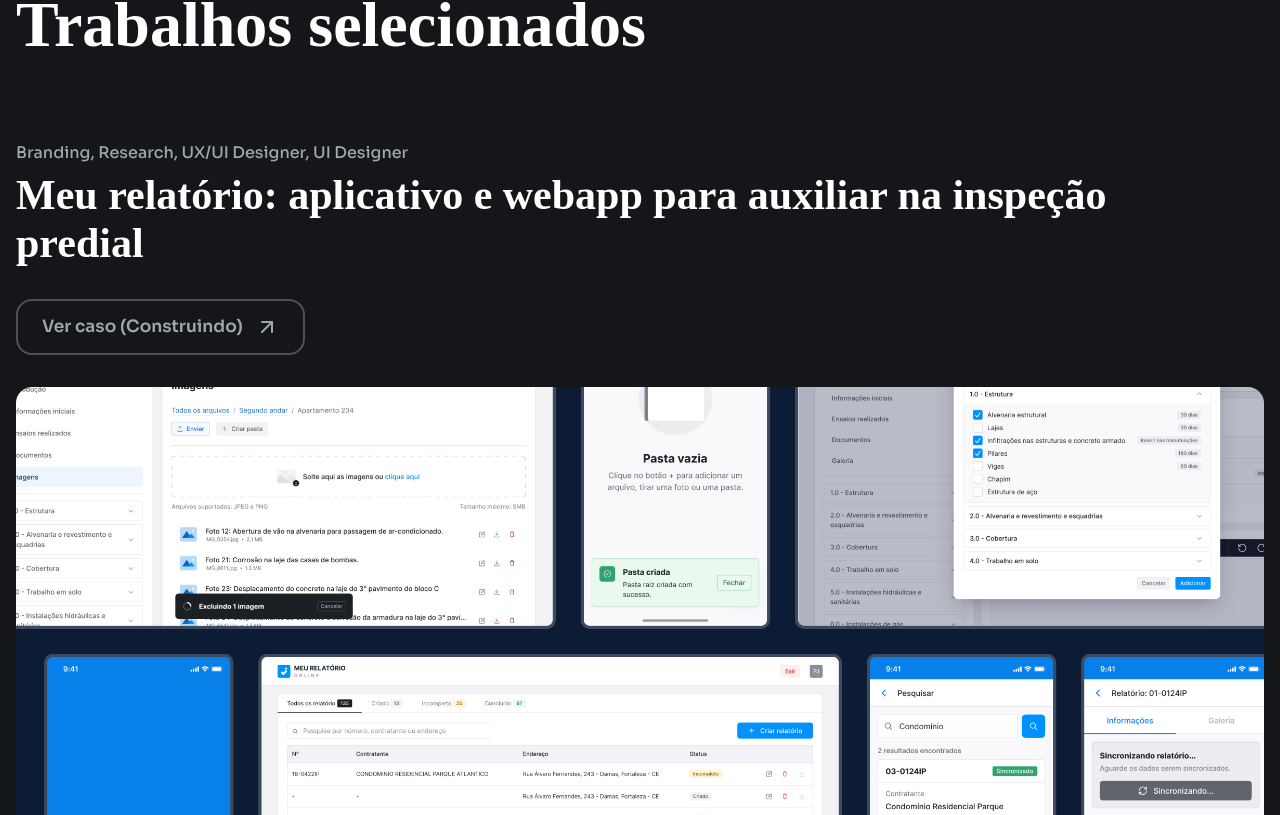
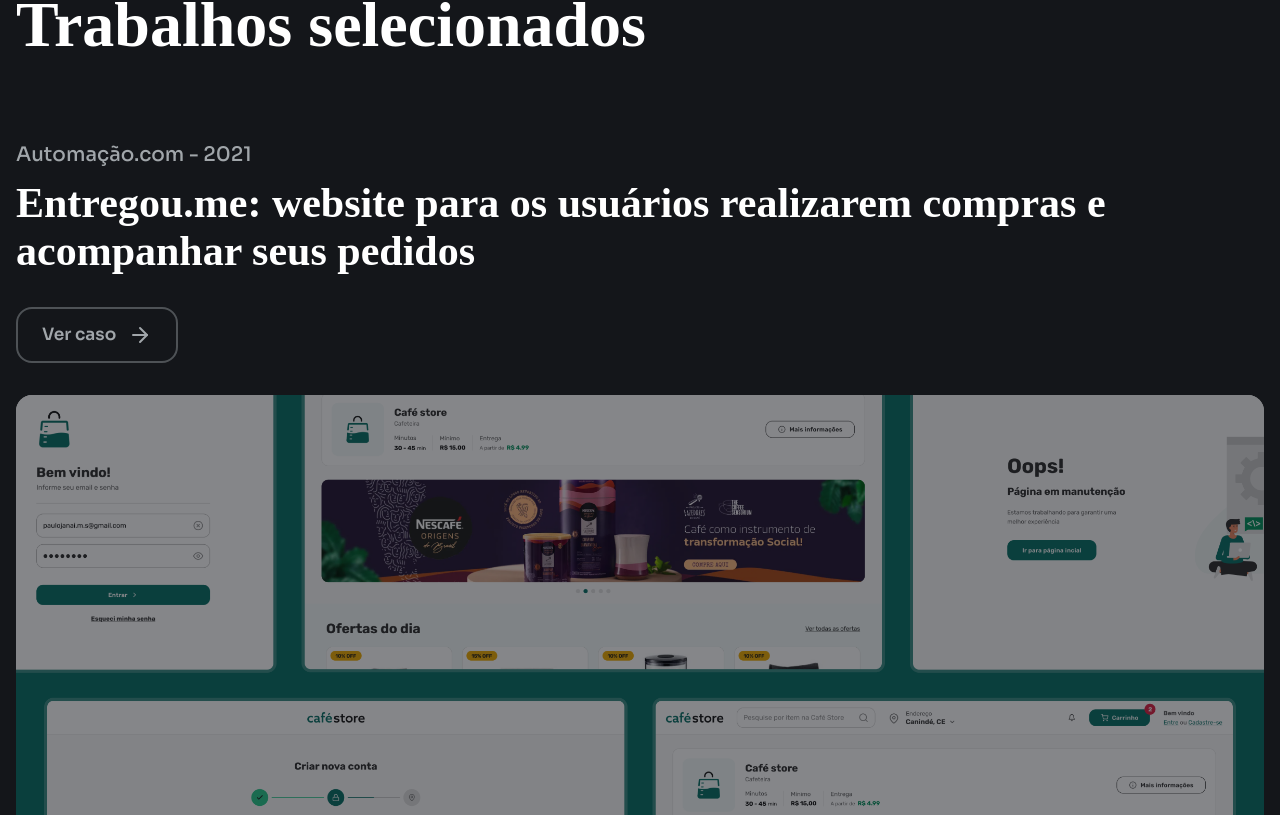
Before and after one commit to paulojanai/my-website-react, a React (Vite) app: page / in a window 1280 px wide. Shown: the part 965-1780 px from the top of the page. Built offline with nearby package versions, Linux system fonts and the light colour scheme; a web font is replaced by a local one.

Commit message:
feat: updated text in cases and states

```diff
--- a/src/components/card/CardConcept.tsx
+++ b/src/components/card/CardConcept.tsx
@@ -19,7 +19,7 @@ const CardConcept: React.FC<ICaseConcept> = ({
 
       {comingSoon ? (
         <div className='comingSoon'>
-          <Asterisk size={16} />
+          <Asterisk size={18} />
           <p>Em breve</p>
         </div>
       ) : (
@@ -31,7 +31,7 @@ const CardConcept: React.FC<ICaseConcept> = ({
         </div>
       )}
 
-      <div className='thumb'>
+      <div className='thumb' data-aos='fade-up' data-aos-duration='1500'>
         <img src={image} alt='' />
       </div>
     </div>
--- a/src/components/card/CardWork.tsx
+++ b/src/components/card/CardWork.tsx
@@ -1,29 +1,45 @@
-import { ArrowUpRight } from 'lucide-react';
+import { ArrowRight } from 'lucide-react';
 import Button from '../button/Button';
 import { ICase } from '@data/cases/casesWork';
 
 const CardWork: React.FC<ICase> = ({
   image,
-  descriptionRoles,
+  client,
+  date,
   title,
   description,
   href,
   comingSoon,
 }: ICase) => {
+  const screenWidth = screen.width;
+
   return (
     <div className='card-work' data-aos='fade-up'>
       <div className='text'>
-        <p className='body-sm'>{descriptionRoles}</p>
+        <p className='body-lg-strong'>
+          {client} - {date}
+        </p>
         <h3>
           {title}: {description}
         </h3>
         {/* <p className='body-md paragraph-medium'>{description}</p> */}
       </div>
       <Button size='medium' disabled={comingSoon} href={href}>
-        <p>Ver caso {comingSoon && '(Construindo)'}</p>
-        <ArrowUpRight size={24} />
+        <p>Ver caso {comingSoon && screenWidth <= 768 ? '(Em breve)' : ''}</p>
+        <ArrowRight size={24} />
       </Button>
-      <a href={href} className={`thumb ${!comingSoon ? 'cursor-active' : ''}`}>
+      <a
+        href={href}
+        className={`thumb ${!comingSoon ? 'cursor-active' : ''}`}
+        data-aos='zoom-in-up'
+        data-aos-duration='1500'
+      >
+        {comingSoon && (
+          <div className='coming-soon'>
+            {/* <Clock size={24} />
+            <p className='body-xl'>Em breve</p> */}
+          </div>
+        )}
         <img src={image} alt='' />
       </a>
     </div>
--- a/src/components/case/CaseSectionHero.tsx
+++ b/src/components/case/CaseSectionHero.tsx
@@ -13,26 +13,34 @@ export const CaseSectionHero = ({ project }: CaseSectionHeroProps) => {
           {project?.client} - {project?.date}
         </p>
 
-        <h1 className='display-lg' data-aos='fade-up'>
-          {project?.title}
+        <h1 className='display-xl' data-aos='fade-up'>
+          {project?.title}: {project?.description}
         </h1>
 
         <div data-aos='fade-up' className='details'>
           <div className='item'>
-            <p className='body-xl'>O que eu fiz</p>
-            <p className='body-md paragraph-medium'>{project?.roles}</p>
+            <p className='body-md'>O que eu fiz</p>
+            <p className='body-lg-strong paragraph-medium'>{project?.roles}</p>
           </div>
           <div className='item'>
-            <p className='body-xl'>Produtos</p>
-            <p className='body-md paragraph-medium'>{project?.products}</p>
+            <p className='body-md'>Produtos</p>
+            <p className='body-lg-strong paragraph-medium'>
+              {project?.products}
+            </p>
           </div>
           <div className='item'>
-            <p className='body-xl'>Equipe</p>
-            <p className='body-md paragraph-medium'>{project?.team}</p>
+            <p className='body-md'>Principais entregas</p>
+            <p className='body-lg-strong paragraph-medium'>
+              {project?.keyDeliverables}
+            </p>
           </div>
         </div>
 
-        <div data-aos='fade-up' data-aos-duration='2400' className='thumb-hero'>
+        <div
+          data-aos='zoom-in-up'
+          data-aos-duration='1500'
+          className='thumb-hero'
+        >
           <img src={project?.image} alt='Thumb' />
         </div>
       </GridContainer>
--- a/src/data/cases/casesWork.ts
+++ b/src/data/cases/casesWork.ts
@@ -10,28 +10,26 @@ export type ICase = {
   client?: string;
   date?: string;
   image: string;
-  descriptionRoles: string;
   title: string;
   description: string;
   roles?: string;
   products?: string;
-  team?: string;
+  keyDeliverables?: string;
   href?: string;
   comingSoon: boolean;
 };
 
 const MyReport : ICase = {
   client: "Ceará Inspeção",
-  date: "2023 - Em andamento",
+  date: "2023",
   image: MyReportOnline,
-  descriptionRoles: 'Branding, Research, UX/UI Designer, UI Designer',
   title:
   `Meu relatório`,
   description: "aplicativo e webapp para auxiliar na inspeção predial",
   // href: "cases/my-report-online",
   roles: 'UX/UI Designer, Visual Design, Graphic Design, Illustrations',
   products: 'WebApp, App Android e Template PDF',
-  team: 'Júnior, Willamy Silva e Eu',
+  keyDeliverables: 'Brand, Components, Wireframes e Protótipo',
   comingSoon: true,
 };
 
@@ -39,14 +37,13 @@ const EntregouMe: ICase = {
   client: "Automação.com",
   date: "2021",
   image: EntregouMeWeb,
-  descriptionRoles: 'UX/UI Designer, UI Designer',
   title:
-    'Entregou.me Client',
+    'Entregou.me',
     description: "website para os usuários realizarem compras e acompanhar seus pedidos",
-    // href: "cases/entregou-me-web",
+    href: "cases/entregoume-client",
     roles: 'UX/UI Designer, Visual Design',
   products: 'Website',
-  team: 'Neto, Talia e Eu',
+  keyDeliverables: 'Styleguide, Wireframes e Protótipo',
   comingSoon: true
 };
 
@@ -56,8 +53,8 @@ type IProject = {
 }
 
 export const CasesArray: ICase[] = [
-  MyReport,
-  EntregouMe
+  EntregouMe,
+  MyReport
 ];
 
 export const CasesObject: IProject = {
--- a/src/pages/home.tsx
+++ b/src/pages/home.tsx
@@ -157,8 +157,9 @@ function Home() {
               return (
                 <CardWork
                   key={index}
+                  client={item.client}
+                  date={item.date}
                   image={item.image}
-                  descriptionRoles={item.descriptionRoles}
                   title={item.title}
                   description={item.description}
                   href={item.href}
@@ -203,7 +204,13 @@ function Home() {
               front-end.
             </p>
 
-            <img className='image-stars' src={imageStars} alt='' />
+            <img
+              className='image-stars'
+              src={imageStars}
+              alt=''
+              data-aos='fade-down'
+              data-aos-duration='3000'
+            />
           </div>
 
           <div className='design-developer' data-aos='fade-up'>
--- a/src/scss/_variables.scss
+++ b/src/scss/_variables.scss
@@ -12,6 +12,7 @@ $grayscale-600: #1E2024;
 $grayscale-700: #14161A;
 $grayscale-800: #0C0F14;
 $grayscale-800-opacity-80: rgba(12, 15, 20, 0.8);
+$grayscale-800-opacity-50: rgba(12, 15, 20, 0.5);
 $green-500: #6EFC6C;
 
 .color-grayscale-300 {
--- a/src/scss/components/button/_button.scss
+++ b/src/scss/components/button/_button.scss
@@ -22,6 +22,10 @@
     pointer-events: none;
     color: $grayscale-300;
   }
+
+  @include responsive(768px) {
+    width: 100%;
+  }
 }
 
 .btn-small {
--- a/src/scss/components/card/_card-work.scss
+++ b/src/scss/components/card/_card-work.scss
@@ -16,10 +16,10 @@
     }
 
     p {
-      &.body-md {
+      &.body-lg-strong {
         width: 100%;
         max-width: 72rem;
-        margin-top: 1.2rem;
+        margin-bottom: 1.2rem;
         color: $grayscale-300;
       }
     }
@@ -27,20 +27,33 @@
 
   a {
     &.thumb {
+      position: relative;
       border-radius: 1.6rem;
       overflow: hidden;
       transition: transform 0.3s;
 
+      .coming-soon {
+        cursor: url("../assets/cursor_coming_soon.svg"), auto;
+        position: absolute;
+        width: 100%;
+        height: 100%;
+        @include flex(row, center, center);
+        gap: 0.8rem;
+        background-color: $grayscale-800-opacity-50;
+      }
+
       img {
         transition: all 0.3s;
-
-        &:hover {
-          transform: scale(1.025);
-        }
       }
 
       &.cursor-active {
         cursor: url("../assets/cursor.svg"), auto;
+
+        img {
+          &:hover {
+            transform: scale(1.025);
+          }
+        }
       }
     }
   }
--- a/src/scss/components/case/_case-section-hero.scss
+++ b/src/scss/components/case/_case-section-hero.scss
@@ -22,15 +22,15 @@
         width: 100%;
 
         p {
-          &.body-xl {
-            color: $grayscale-100;
+          &.body-md {
+            color: $grayscale-300;
             margin-bottom: 1.2rem;
           }
         }
 
         p {
-          &.body-md {
-            color: $grayscale-300;
+          &.body-lg-strong {
+            color: $grayscale-100;
           }
         }
       }
--- a/src/scss/pages/_home.scss
+++ b/src/scss/pages/_home.scss
@@ -262,11 +262,11 @@
 
     .listview-works {
       @include flex(column, center, center);
-      gap: 10rem;
+      gap: 8rem;
 
       .card-work:not(:last-child) {
         border-bottom: 1px solid $grayscale-500-opacity-50;
-        padding-bottom: 6rem;
+        padding-bottom: 8rem;
       }
     }
 
@@ -278,6 +278,10 @@
 
       .listview-works {
         gap: 6rem;
+
+        .card-work:not(:last-child) {
+          padding-bottom: 6rem;
+        }
       }
     }
   }
```
Also changed, not shown: src/assets/cursor.svg, src/assets/cursor_coming_soon.svg (added).
